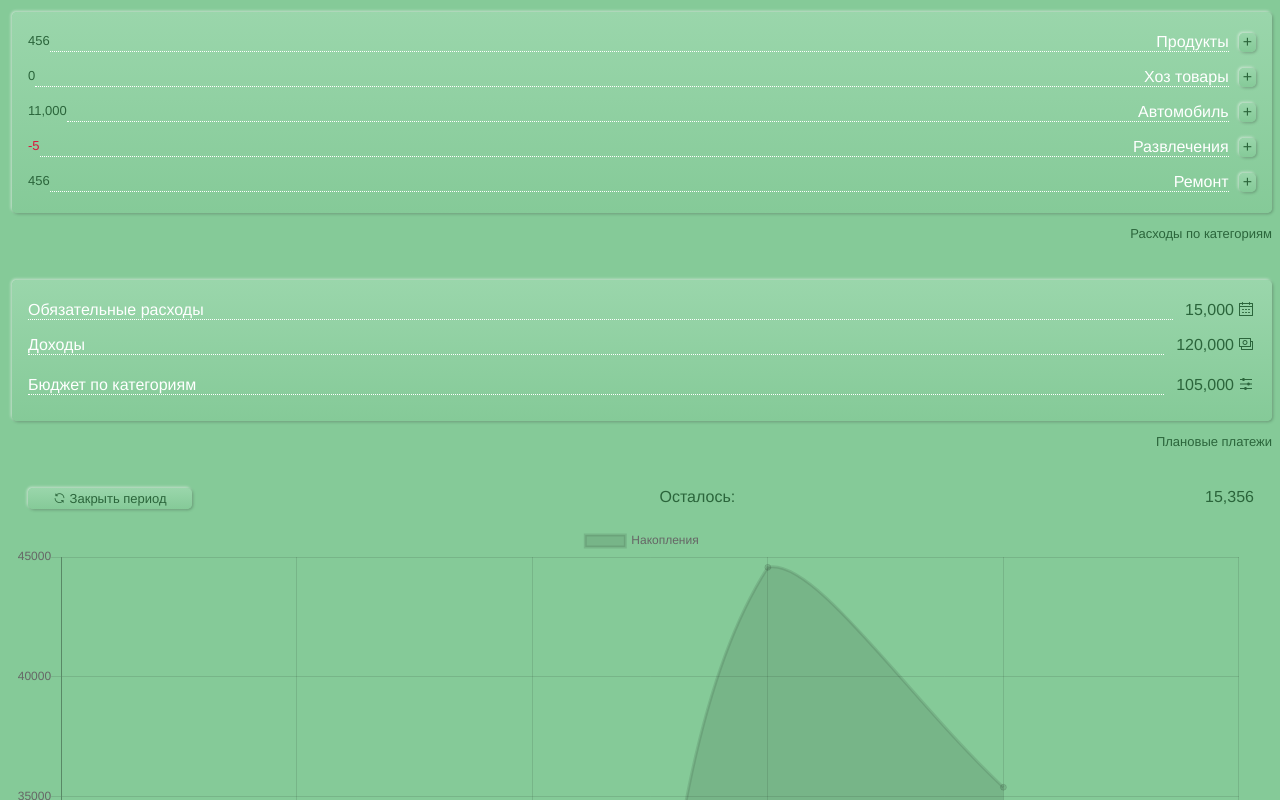
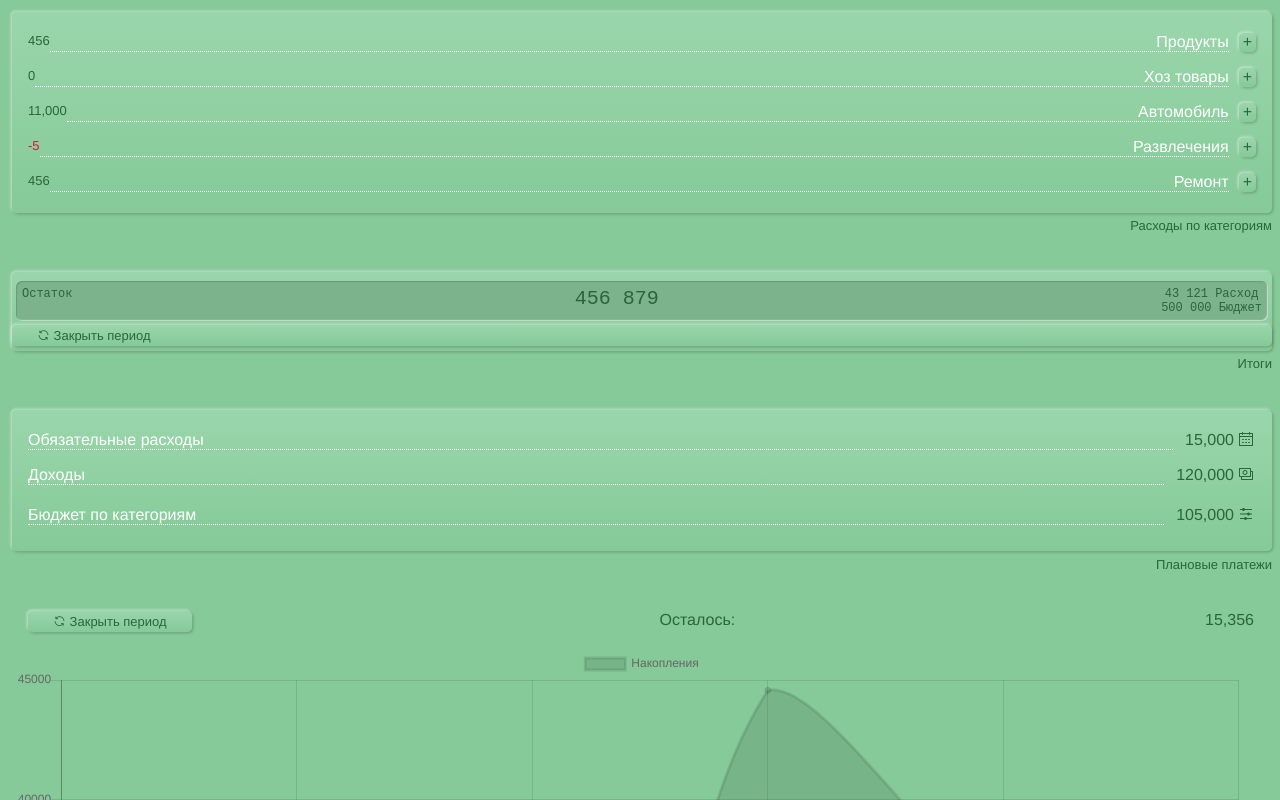
Before and after one commit to ondrey/kakebo, a Vue app: page /#/ in a window 1280 px wide. Shown: the top 800 px of the page. Built offline with nearby package versions, Linux system fonts and the light colour scheme.

Commit message:
Итоги

```diff
--- a/src/views/Home.vue
+++ b/src/views/Home.vue
@@ -14,6 +14,22 @@
 
   <div class="title">Расходы по категориям</div>
 
+
+  <div class="plan">
+
+    <div class="back back_jambo">
+
+      <span style="font-size: small;">Остаток</span>
+      <span>456 879</span>
+
+      <span style="font-size: small;"> 43 121 Расход <br> 500 000 Бюджет  </span>
+    </div>
+
+    <div @click="nextStep" class="buttonplus" style="font-size: small; padding: 3px 25px;"> <span class="el-icon-refresh"></span> Закрыть период </div>
+
+
+  </div>
+  <div class="title">Итоги</div>
 
 
 
@@ -106,71 +122,3 @@ export default {
   }
 }
 </script>
-
-<style>
-.title {
-    font-size: small;
-    text-align: end;
-    margin-bottom: 3em;
-    margin-top: 1em;
-}
-.head_box {
-  justify-content: space-between;
-  display: flex;
-  margin: 1em;
-}
-
-.maxidigit {
-  font-size: x-large;
-}
-.plan{
-    width: 100%;
-    min-height: 64px;
-    /*background-color:#85ca98;*/
-    background: rgb(151,224,171);
-    background: linear-gradient(180deg, rgb(154 214 171) 0%, rgb(133 202 152) 100%);
-    box-shadow: 1px 1px 3px #00000042, -1px -1px 3px #ffffff9e;
-    border-radius: 5px;
-    padding-top: 5px;
-    padding-bottom: 5px;
-}
-
-.buttonplus {
-    background: linear-gradient(180deg, rgb(154 214 171) 0%, rgb(133 202 152) 100%);
-    box-shadow: 1px 1px 3px #00000042, -1px -1px 3px #ffffff9e;
-    border-radius: 5px;
-    padding-left: 4px;
-    padding-right: 4px;
-
-    cursor: pointer;
-}
-.button {font-size: small; padding: 3px 25px;}
-.buttonplus:active {
-  color: white;
-  box-shadow: none;
-}
-
-.linkpage {
-    color: #ffffff;
-    width: 100%;
-    text-align: end;
-    margin-right: 10px;
-    border-bottom-style: dotted;
-    border-bottom-width: thin;
-    text-decoration: none;
-}
-
-.dgminus {
-  color: crimson;
-  font-size: small;
-}
-
-.dgnormal {
-    font-size: small;
-}
-
-.digiticon {
-  margin: 0px 2px;
-}
-
-</style>
--- a/src/views/layout.vue
+++ b/src/views/layout.vue
@@ -16,5 +16,84 @@ export default {
 </script>
 
 <style>
+.title {
+    font-size: small;
+    text-align: end;
+    margin-bottom: 3em;
+    margin-top: 0.4em;
+}
+.head_box {
+  justify-content: space-between;
+  display: flex;
+  margin: 1em;
+}
+
+.maxidigit {
+  font-size: x-large;
+}
+.plan{
+    width: 100%;
+    min-height: 64px;
+    /*background-color:#85ca98;*/
+    background: rgb(151,224,171);
+    background: linear-gradient(180deg, rgb(154 214 171) 0%, rgb(133 202 152) 100%);
+    box-shadow: 1px 1px 3px #00000042, -1px -1px 3px #ffffff9e;
+    border-radius: 5px;
+    padding-top: 5px;
+    padding-bottom: 5px;
+}
+.back {
+    justify-content: space-between;
+    display: flex;
+    background-color: #7db38c;
+    border-radius: 6px;
+    padding: 6px;
+    margin: 4px;
+    box-shadow: inset -1px -1px 1px rgb(255 255 255 / 59%), inset 1px 1px 1px rgb(0 0 0 / 15%);
+}
+
+.back_jambo {
+    text-align: center;
+    font-family: monospace;
+    font-size: x-large;
+}
+
+.buttonplus {
+    background: linear-gradient(180deg, rgb(154 214 171) 0%, rgb(133 202 152) 100%);
+    box-shadow: 1px 1px 3px #00000042, -1px -1px 3px #ffffff9e;
+    border-radius: 5px;
+    padding-left: 4px;
+    padding-right: 4px;
+
+    cursor: pointer;
+}
+.button {font-size: small; padding: 3px 25px;}
+.buttonplus:active {
+  color: white;
+  box-shadow: none;
+}
+
+.linkpage {
+    color: #ffffff;
+    width: 100%;
+    text-align: end;
+    margin-right: 10px;
+    border-bottom-style: dotted;
+    border-bottom-width: thin;
+    text-decoration: none;
+}
+
+.dgminus {
+  color: crimson;
+  font-size: small;
+}
+
+.dgnormal {
+    font-size: small;
+}
+
+.digiticon {
+  margin: 0px 2px;
+}
 
 </style>
```
Also changed, not shown: 1 other file (tests, documents, lock files or other folders).
